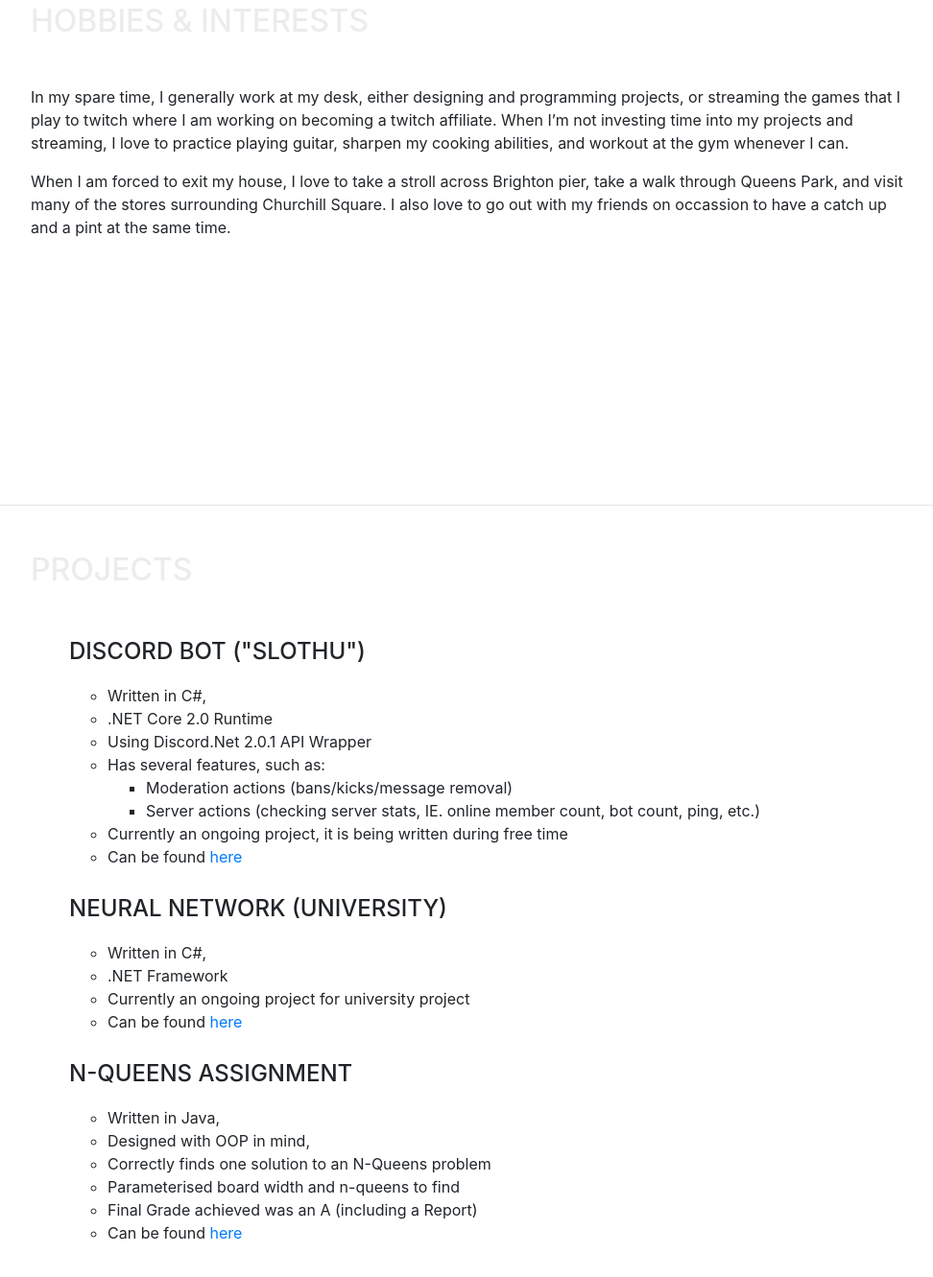
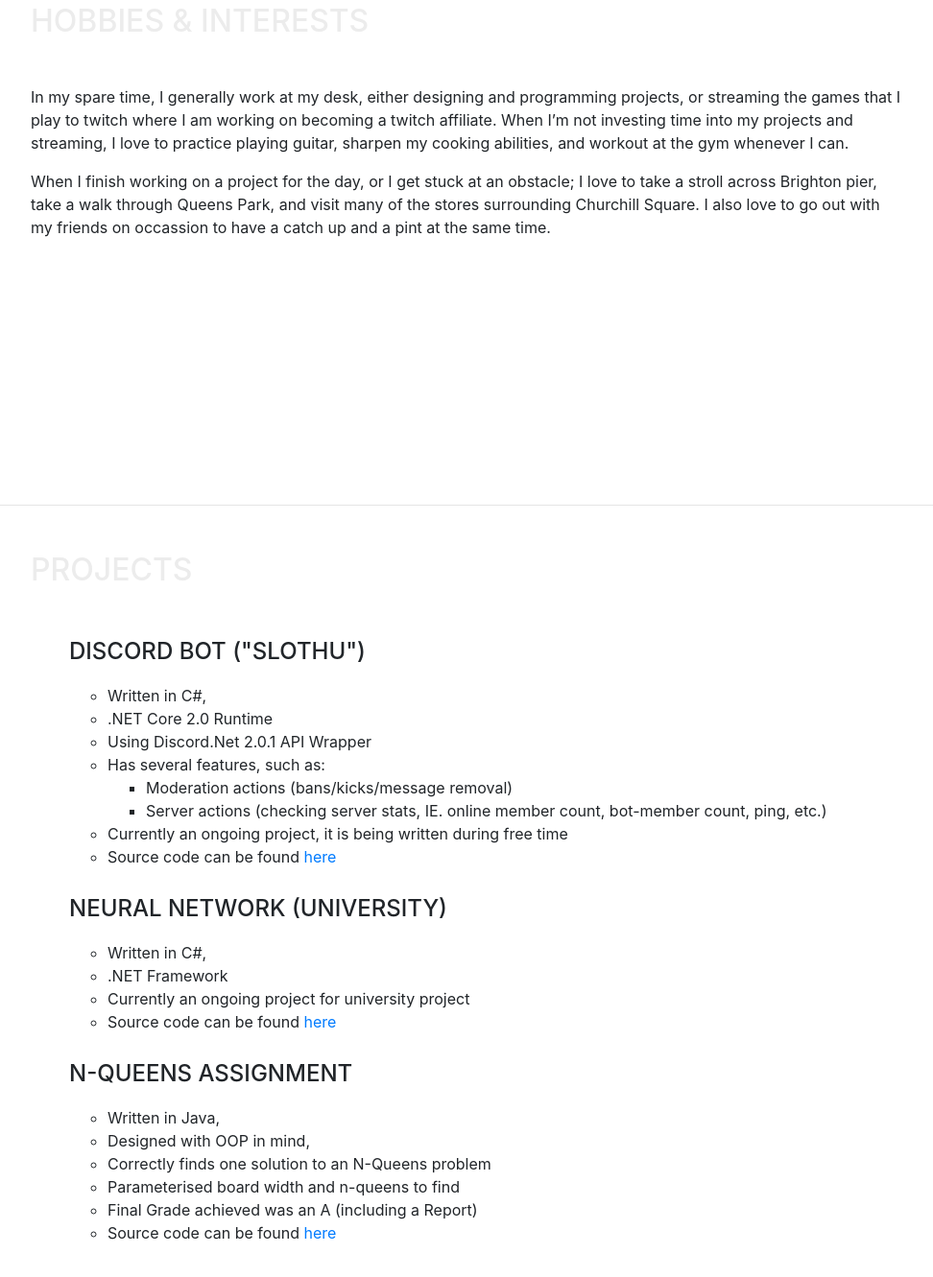
Before and after one commit to ShaneButt/shanebutt.github.io, a website with bundled scripts: page index.html in a window 1280 px wide. Shown: the part 3478-4809 px from the top of the page at 96% size, without its empty margins (288-1260 px from the left). Built offline with nearby package versions, Linux system fonts and the light colour scheme; a web font is replaced by a local one.

Commit message:
Update index.html

```diff
--- a/index.html
+++ b/index.html
@@ -191,7 +191,7 @@
             <div class="w-100">
                 <h2 class="mb-5">Hobbies &amp; Interests</h2>
                 <p>In my spare time, I generally work at my desk, either designing and programming projects, or streaming the games that I play to twitch where I am working on becoming a twitch affiliate. When I’m not investing time into my projects and streaming, I love to practice playing guitar, sharpen my cooking abilities, and workout at the gym whenever I can.</p>
-                <p class="mb-0">When I am forced to exit my house, I love to take a stroll across Brighton pier, take a walk through Queens Park, and visit many of the stores surrounding Churchill Square. I also love to go out with my friends on occassion to have a catch up and a pint at the same time.</p>
+                <p class="mb-0">When I finish working on a project for the day, or I get stuck at an obstacle; I love to take a stroll across Brighton pier, take a walk through Queens Park, and visit many of the stores surrounding Churchill Square. I also love to go out with my friends on occassion to have a catch up and a pint at the same time.</p>
             </div>
         </section>
 
@@ -210,10 +210,10 @@
                             <li>Has several features, such as:</li>
                             <ul>
                                 <li>Moderation actions (bans/kicks/message removal)</li>
-                                <li>Server actions (checking server stats, IE. online member count, bot count, ping, etc.)</li>
+                                <li>Server actions (checking server stats, IE. online member count, bot-member count, ping, etc.)</li>
                             </ul>
                             <li>Currently an ongoing project, it is being written during free time</li>
-                            <li>Can be found <a href="https://github.com/ShaneButt/SlothuBot">here</a></li>
+                            <li>Source code can be found <a href="https://github.com/ShaneButt/SlothuBot">here</a></li>
                         </ul>
                     </li>
                     <br>
@@ -226,7 +226,7 @@
 
 
                             <li>Currently an ongoing project for university project</li>
-                            <li>Can be found <a href="https://github.com/ShaneButt/SlothNet">here</a></li>
+                            <li>Source code can be found <a href="https://github.com/ShaneButt/SlothNet">here</a></li>
                         </ul>
                     </li>
                     <br>
@@ -242,7 +242,7 @@
                             <li>Parameterised board width and n-queens to find</li>
                             <li>Final Grade achieved was an A (including a Report)</li>
 
-                            <li>Can be found <a href="https://github.com/ShaneButt/UoBYear2/tree/master/Assignment/NQueens">here</a></li>
+                            <li>Source code can be found <a href="https://github.com/ShaneButt/UoBYear2/tree/master/Assignment/NQueens">here</a></li>
                         </ul>
                     </li>
                 </ul>
```
